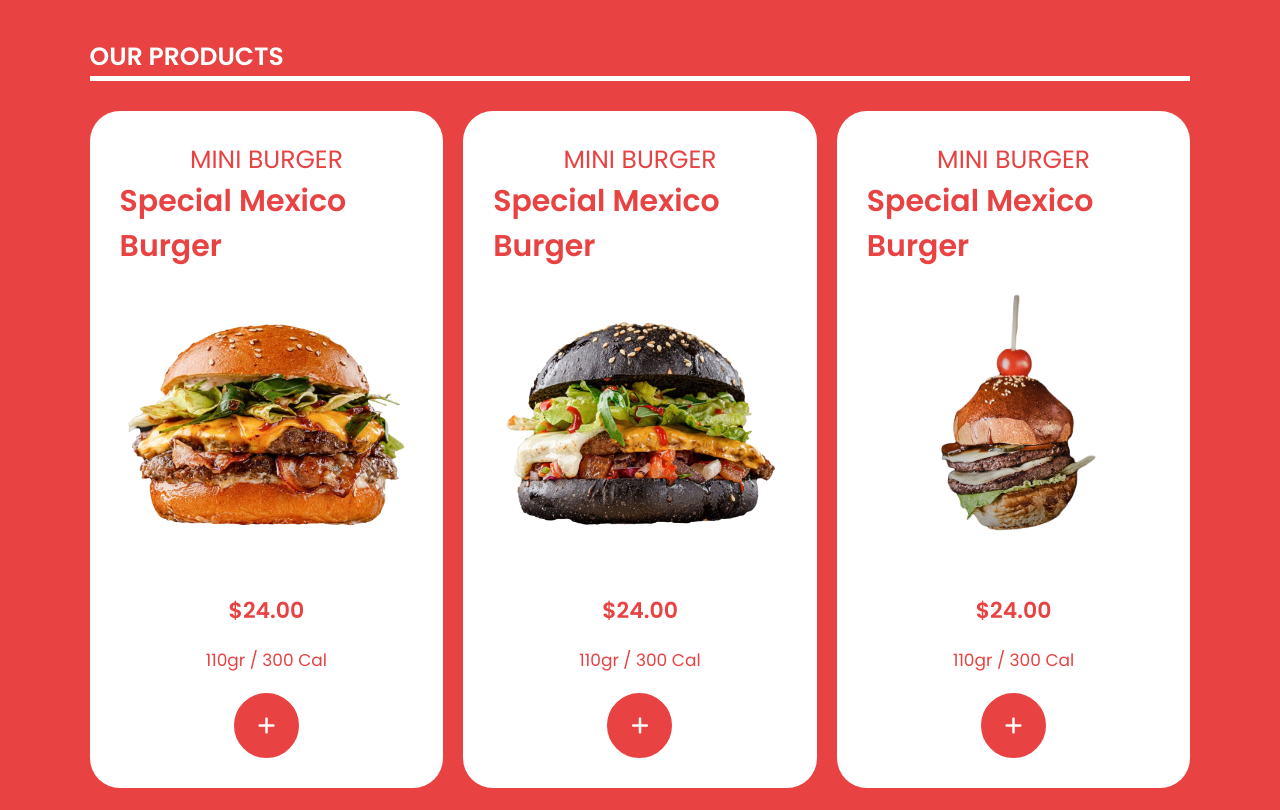
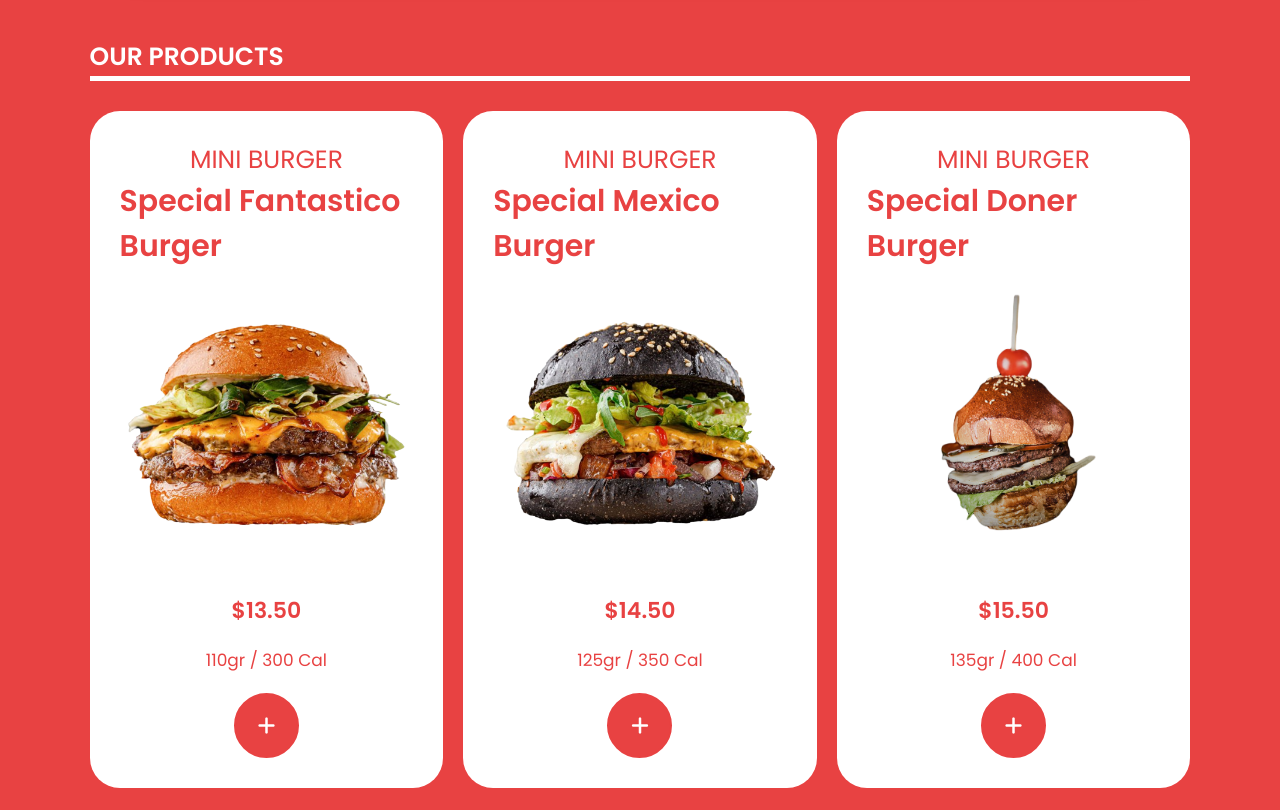
Before and after one commit to ParafinSerdar/Restaurant-website, a plain HTML site: page products.html in a window 1280 px wide. Shown: the part 142-952 px from the top of the page. Drawn offline with Linux system fonts and the light colour scheme.

```diff
--- a/css/global.css
+++ b/css/global.css
@@ -383,12 +383,12 @@
 
 
 .review .box h3{
-   font-size: 1.5rem;
+   font-size: 2rem;
    padding-bottom: 1.5rem;
 }
 
 .review .box .stars i{
-    font-size: 1.5rem;
+    font-size: 1.8rem;
     color: gold;
 
  }
--- a/products.html
+++ b/products.html
@@ -95,14 +95,14 @@
         <div class="box">
             <div class="box-head">
                 <span class="title">MINI BURGER</span>
-            <a href="#" class="name">Special Mexico Burger</a>
+                <a href="#" class="name">Special Fantastico Burger</a>
                 <div class="image">
                     <img src="images/product-1.png" alt="Special Mexico Burger" >
                 </div>
             </div>
             <div class="box-body">
                <div class="info">
-            <b class="price">$24.00</b>
+                <b class="price">$13.50</b>
                 <span class="amount">110gr / 300 Cal</span>
                </div>
                <div class="product-btn">
@@ -122,8 +122,8 @@
             </div>
             <div class="box-body">
                <div class="info">
-            <b class="price">$24.00</b>
-            <span class="amount">110gr / 300 Cal</span>
+                <b class="price">$14.50</b>
+                <span class="amount">125gr / 350 Cal</span>
                </div>
                <div class="product-btn">
                 <a href="#">
@@ -135,15 +135,15 @@
         <div class="box">
             <div class="box-head">
                 <span class="title">MINI BURGER</span>
-            <a href="#" class="name">Special Mexico Burger</a>
+                <a href="#" class="name">Special Doner Burger</a>
                 <div class="image">
                     <img src="images/dark-product.png" alt="Special Mexico Burger">
                 </div>
             </div>
             <div class="box-body">
                <div class="info">
-            <b class="price">$24.00</b>
-            <span class="amount">110gr / 300 Cal</span>
+                <b class="price">$15.50</b>
+                <span class="amount">135gr / 400 Cal</span>
                </div>
                <div class="product-btn">
                 <a href="#">
```
Lines whose indentation alone changed are shown as unchanged.
